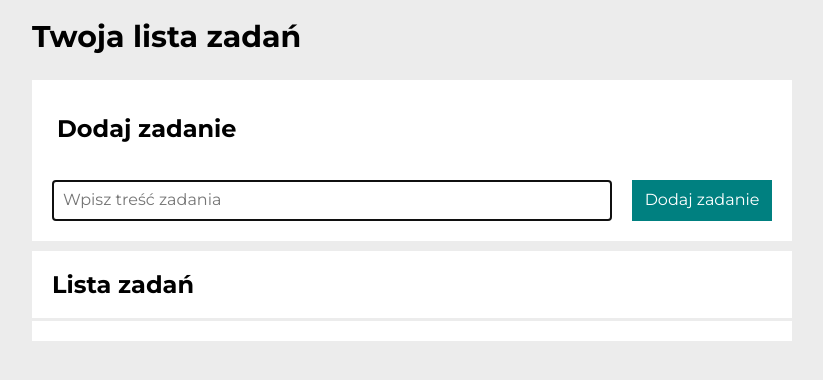
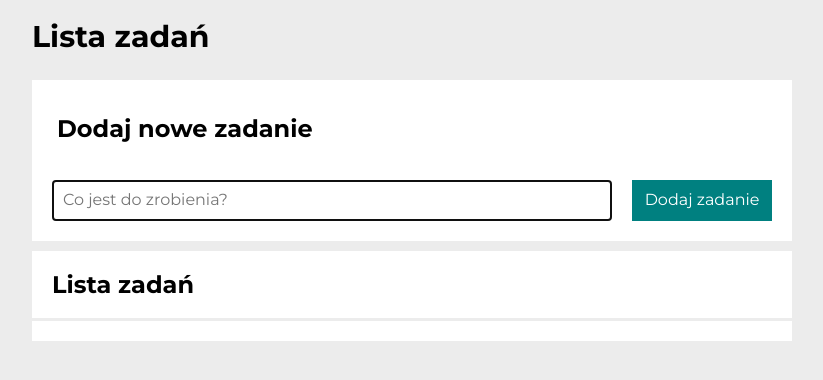
Before and after one commit to Ewelina-EN/to-do-list, a plain HTML site: page index.html in a window 1280 px wide. Shown: the whole page, without its empty margins (228-1051 px from the left). Drawn offline with nearby package versions, Linux system fonts and the light colour scheme.

Commit message:
text renamed

```diff
--- a/index.html
+++ b/index.html
@@ -20,11 +20,11 @@
 
 <body>
     <main class="container">
-        <h1 class="header">Twoja lista zadań</h1>
+        <h1 class="header">Lista zadań</h1>
         <section class="toDoList">
-            <h2 class="subHeader">Dodaj zadanie</h2>
+            <h2 class="subHeader">Dodaj nowe zadanie</h2>
             <form class="toDoList__form js-form">
-                <input class="toDoList__form--newTask js-newTask" requires placeholder="Wpisz treść zadania" autofocus>
+                <input class="toDoList__form--newTask js-newTask" requires placeholder="Co jest do zrobienia?" autofocus>
                 <button class="toDoList__form--taskButton">Dodaj zadanie</button>
             </form>
         </section>
```
